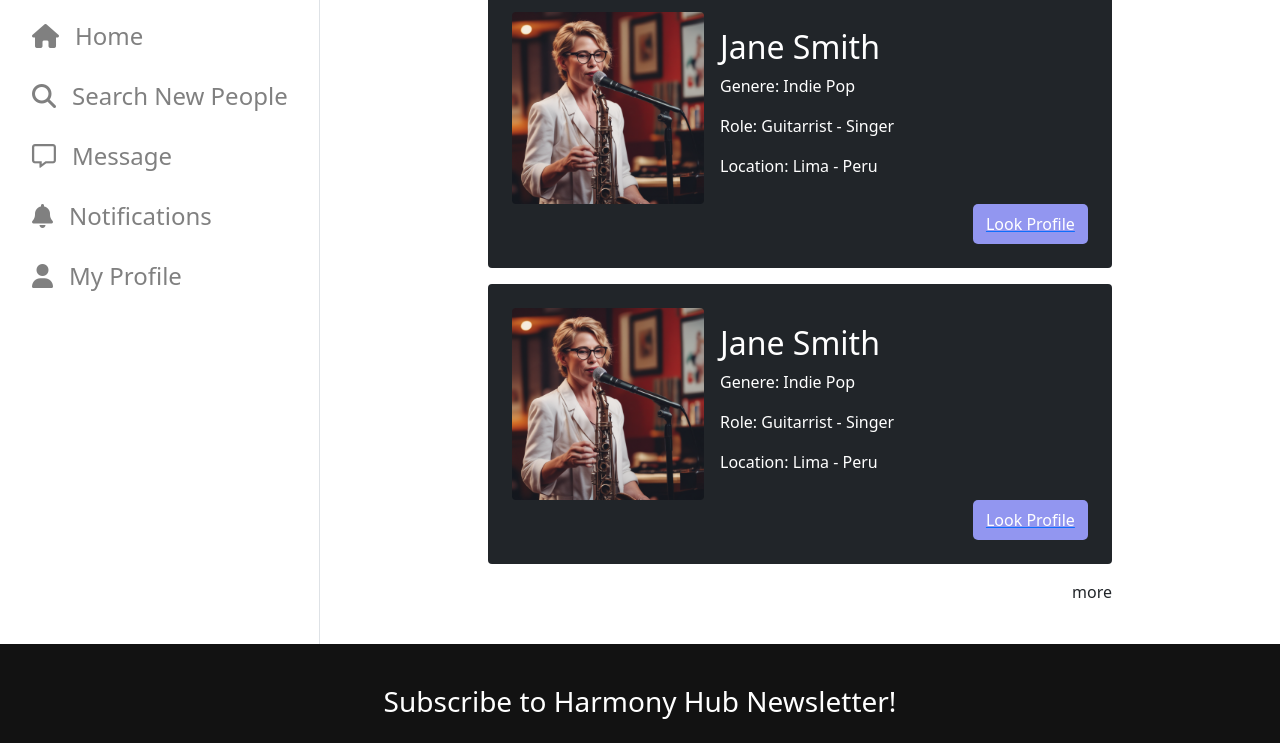
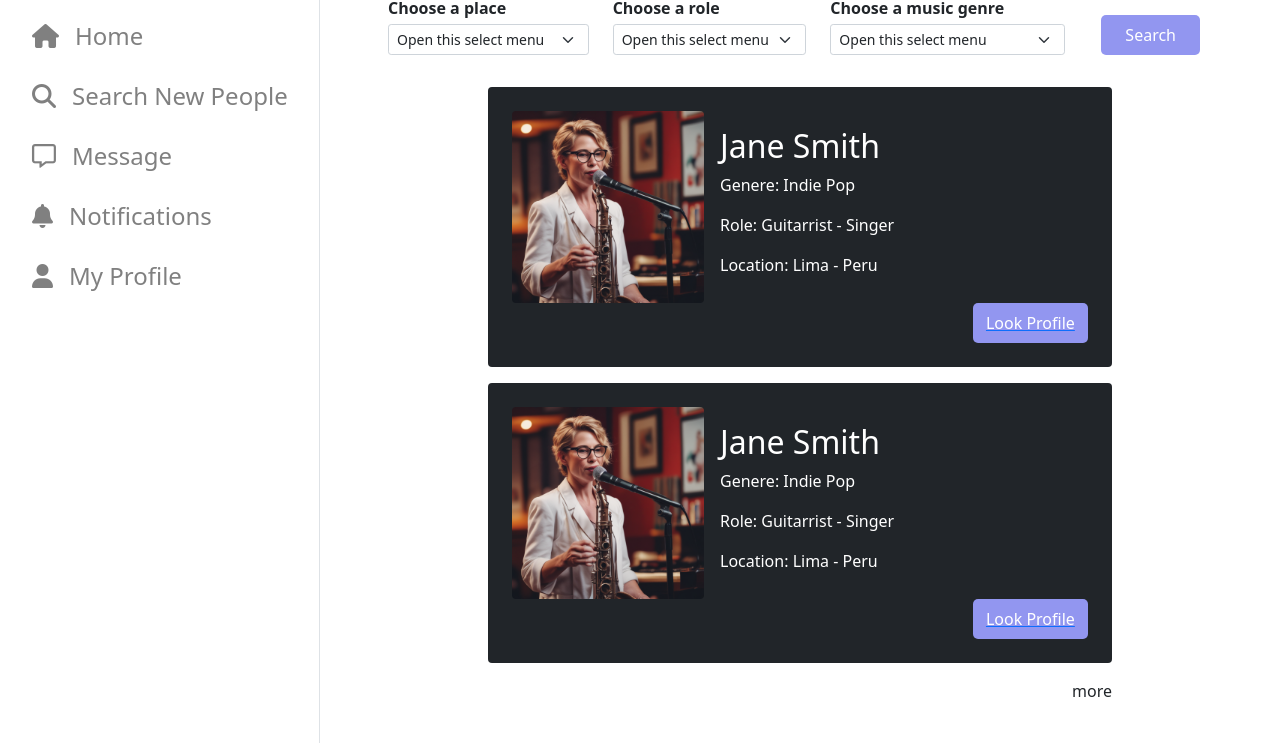
Before and after one commit to Cristian2499/harmonyhub, a React app: page /search in a window 1280 px wide. Shown: the part 196-939 px from the top of the page. Built offline with nearby package versions, Linux system fonts and the light colour scheme; no server answers.

Commit message:
FIX: styles search-bar

```diff
--- a/src/front/js/component/CardExploreSearch.jsx
+++ b/src/front/js/component/CardExploreSearch.jsx
@@ -19,7 +19,7 @@ const CardExploreSearch = () => {
                     </div>
                 </div>
                 <Link to="/person" className='d-flex container-fluid justify-content-end'>
-                <button className="btn-create-account ">Look Profile</button>
+                <button className="btn-look-profile">Look Profile</button>
                 </Link>
             </div>
         </div>
--- a/src/front/js/component/SearchBar.jsx
+++ b/src/front/js/component/SearchBar.jsx
@@ -1,11 +1,12 @@
 import React from 'react'
+import "../../styles/search-bar.css";
 
 const SearchBar = () => {
     return (
-        <div className='container d-flex gap-5'>
+        <div className='container d-flex gap-5 justify-content-center'>
             <div className='row'>
-                <label className='fw-bold' htmlFor="">Choose a place</label>
-                <select class="form-select form-select-sm rounded" aria-label="Small select example">
+                <label className='fw-bold ps-0 mb-1' htmlFor="">Choose a place</label>
+                <select class="form-select form-select-sm" aria-label="Small select example">
                     <option selected>Open this select menu</option>
                     <option value="1">One</option>
                     <option value="2">Two</option>
@@ -13,8 +14,8 @@ const SearchBar = () => {
                 </select>
             </div>
             <div className='row'>
-                <label htmlFor="">Choose a role</label>
-                <select class="form-select form-select-sm w-75" aria-label="Small select example">
+                <label className='fw-bold ps-0 mb-1' htmlFor="">Choose a role</label>
+                <select class="form-select form-select-sm" aria-label="Small select example">
                     <option selected>Open this select menu</option>
                     <option value="1">One</option>
                     <option value="2">Two</option>
@@ -22,16 +23,16 @@ const SearchBar = () => {
                 </select>
             </div>
             <div className='row'>
-                <label htmlFor="">Choose a music genre</label>
-                <select class="form-select form-select-sm w-75" aria-label="Small select example">
+                <label className='fw-bold ps-0 mb-1' htmlFor="">Choose a music genre</label>
+                <select class="form-select form-select-sm" aria-label="Small select example">
                     <option selected>Open this select menu</option>
                     <option value="1">One</option>
                     <option value="2">Two</option>
                     <option value="3">Three</option>
                 </select>
             </div>
-            <div className='row'>
-                <button className='btn btn-success'>Search</button>
+            <div className='d-flex align-items-end'>
+            <button className="search px-4">Search</button>
             </div>
         </div>
     )
--- a/src/front/js/pages/logged.js
+++ b/src/front/js/pages/logged.js
@@ -17,7 +17,7 @@ export const Logged = () => {
           <Sidebar />
         </div>
         <div className="d-flex row m-4 gap-3">
-        <SearchBar/>
+
           <span className="fs-2 ps-0 fw-bold">Emerging Artists</span>
           <CardArtistPageLogged />
           <CardArtistPageLogged />
--- a/src/front/js/pages/search.js
+++ b/src/front/js/pages/search.js
@@ -4,6 +4,7 @@ import Sidebar from "../component/Sidebar.jsx";
 import { NavbarLogged } from "../component/NavbarLogged.jsx";
 import { Footer } from "../component/Footer.jsx";
 import CardExploreSearch from "../component/CardExploreSearch.jsx";
+import SearchBar from "../component/SearchBar.jsx";
 
 const Search = () => {
   return (
@@ -13,8 +14,9 @@ const Search = () => {
         <div>
           <Sidebar />
         </div>
-        <div className="d-flex container justify-content-center row m-4 gap-3">
+        <div className="d-flex container-fluid justify-content-center row m-4 gap-3">
           <span className="fs-2 ps-0 fw-bold">Look for new Band Members</span>
+          <div className="d-flex align-items-center p-2 mb-2"><SearchBar/></div>
           <div className="w-75">
             <CardExploreSearch />
             <CardExploreSearch />
--- a/src/front/js/pages/signin.js
+++ b/src/front/js/pages/signin.js
@@ -1,6 +1,6 @@
 import React, { useContext, useState } from "react";
 import "../../styles/signin.css";
-import 'animate.css';
+import "animate.css";
 import logoHarmonyHub from "../../img/logo_harmony_hub.png";
 import bgImage from "../../img/fondo-signin.jpg";
 import { Link, useNavigate } from "react-router-dom";
@@ -62,7 +62,7 @@ export const Signin = () => {
           <button type="submit" className="btn-login">
             Login
           </button>
-          <Link className="mb-4" to="/">
+          <Link className="mb-4" to="/signin">
             Forgot password?
           </Link>
           <span className="mb-1">Don't have an account? Sign up</span>
--- a/src/front/styles/card-explore-search.css
+++ b/src/front/styles/card-explore-search.css
@@ -8,6 +8,24 @@
     width: 35rem;
   }
 }
-.btn-create-account {
+.btn-look-profile {
   width: 20%;
 }
+
+.btn-look-profile {
+  padding: 0.5em;
+  border: none;
+  background: #9296f0;
+  border-radius: 5px;
+  color: white;
+  cursor: pointer;
+  transition: 0.3s;
+}
+
+.btn-look-profile:hover {
+  transform: scale(1.05);
+}
+
+.btn-look-profile:active {
+  transform: scale(1);
+}
--- /dev/null
+++ b/src/front/styles/search-bar.css
@@ -0,0 +1,17 @@
+.search {
+    padding: 0.5em;
+    border: none;
+    background: #9296f0;
+    border-radius: 5px;
+    color: white;
+    cursor: pointer;
+    transition: 0.3s;
+  }
+
+  .search:hover {
+    transform: scale(1.05);
+  }
+
+  .search:active {
+    transform: scale(1);
+  }
```
Also changed, not shown: src/front/styles/signin.css (+13 -11 lines).
